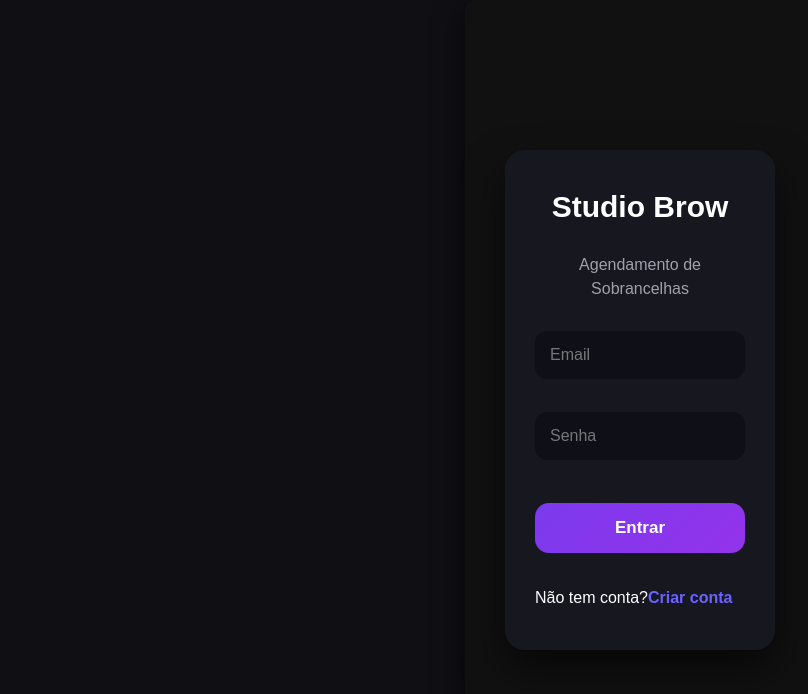
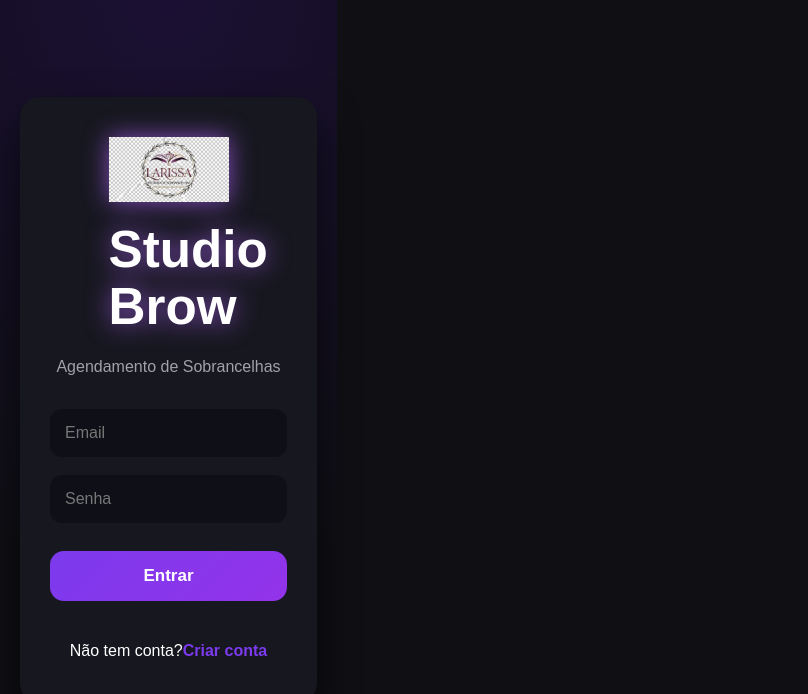
Before and after one commit to borsattivinicius1/studio-brow, a React (Vite) app in the folder frontend/estudio-sobrancelha/: page / in a window 1280 px wide. Shown: the top 694 px of the page, without its empty margins (0-808 px from the left). Built offline with nearby package versions, Linux system fonts and the light colour scheme.

Commit message:
Melhoria css

```diff
--- a/frontend/estudio-sobrancelha/src/Pages/Dashboard.jsx
+++ b/frontend/estudio-sobrancelha/src/Pages/Dashboard.jsx
@@ -75,6 +75,8 @@ export default function Dashboard(){
 
     <div className="dashboard-container">
 
+        <img src="/Logo.png" className="logo"/>
+
       <h1>Painel de Agendamentos</h1>
 
       {agendamentos.length === 0 && (
--- a/frontend/estudio-sobrancelha/src/Pages/clientes.jsx
+++ b/frontend/estudio-sobrancelha/src/Pages/clientes.jsx
@@ -88,6 +88,9 @@ export default function Clientes() {
 
   return (
     <div className="clientes-container">
+
+      <img src="/Logo.png" className="logo" />
+
       <h1 className="titulo">Agendar Horário</h1>
 
       <div className="card">
--- a/frontend/estudio-sobrancelha/src/Pages/login.jsx
+++ b/frontend/estudio-sobrancelha/src/Pages/login.jsx
@@ -53,6 +53,8 @@ export default function Login(){
 
       <div className="login-card">
 
+        <img src="/Logo.png" className="logo"/>
+
         <h1 className="logo">Studio Brow</h1>
 
         <p className="subtitle">
--- a/frontend/estudio-sobrancelha/src/styles/clientes.css
+++ b/frontend/estudio-sobrancelha/src/styles/clientes.css
@@ -210,3 +210,10 @@ select{
   cursor:not-allowed;
   border:1px solid #444;
 }
+
+.logo{
+  width:120px;
+  display:block;
+  margin:10px auto 15px auto;
+  filter: drop-shadow(0 0 12px rgba(168,85,247,0.7));
+}
--- a/frontend/estudio-sobrancelha/src/styles/dashboard.css
+++ b/frontend/estudio-sobrancelha/src/styles/dashboard.css
@@ -31,15 +31,20 @@ body{
 }
 
 .agendamento-card:hover{
-  transform:scale(1.02);
-  box-shadow:0 0 20px rgba(178,102,255,0.4);
+  transform:translateY(-3px);
+  box-shadow:0 0 25px rgba(178,102,255,0.45);
 }
 
 .info{
   display:grid;
   grid-template-columns:1fr 1fr;
   gap:10px;
-  margin-bottom:15px;
+}
+
+@media (max-width:500px){
+  .info{
+    grid-template-columns:1fr;
+  }
 }
 
 .info p{
@@ -95,3 +100,11 @@ body{
 .btn-cancelar:hover{
   background:#ff6666;
 }
+
+
+.logo{
+  width:120px;
+  display:block;
+  margin:0 auto 20px auto;
+  filter:drop-shadow(0 0 12px rgba(178,102,255,0.7));
+}
--- a/frontend/estudio-sobrancelha/src/styles/login.css
+++ b/frontend/estudio-sobrancelha/src/styles/login.css
@@ -7,12 +7,14 @@
   font-family:Arial, Helvetica, sans-serif;
 }
 
+/* BODY */
+
 body{
   background:#0f0f14;
   color:white;
 }
 
-/* CONTAINER PRINCIPAL */
+/* CONTAINER */
 
 .login-container{
   width:100%;
@@ -43,18 +45,20 @@ body{
 
   display:flex;
   flex-direction:column;
+  align-items:center;
 
   box-shadow:0 20px 40px rgba(0,0,0,0.6);
 }
 
-/* TITULO */
+/* LOGO */
 
 .logo{
-  text-align:center;
-  color:#7c3aed;
-  font-size:30px;
-  margin-bottom:8px;
+  width:120px;
+  margin-bottom:10px;
+  filter:drop-shadow(0 0 12px rgba(124,58,237,0.7));
 }
+
+/* SUBTITULO */
 
 .subtitle{
   text-align:center;
@@ -65,9 +69,10 @@ body{
 /* FORM */
 
 .login-card form{
+  width:100%;
   display:flex;
   flex-direction:column;
-  gap:18px; /* ESPAÇO ENTRE INPUTS */
+  gap:18px;
 }
 
 /* INPUT */
@@ -126,6 +131,19 @@ body{
   box-shadow:0 10px 20px rgba(124,58,237,0.4);
 }
 
+/* LINK REGISTRO */
+
+.link-register{
+  margin-top:20px;
+  text-align:center;
+}
+
+.link-register span{
+  color:#7c3aed;
+  cursor:pointer;
+  font-weight:bold;
+}
+
 /* MOBILE */
 
 @media (max-width:480px){
@@ -135,74 +153,3 @@ body{
   }
 
 }
-
-body{
-  margin:0;
-  padding:0;
-  font-family:Arial, Helvetica, sans-serif;
-  background:#000;
-  height:100vh;
-  display:flex;
-  justify-content:center;
-  align-items:center;
-}
-
-.login-container{
-  width:350px;
-  padding:40px;
-  background:#111;
-  border-radius:10px;
-  display:flex;
-  flex-direction:column;
-  align-items:center;
-  box-shadow:0 10px 30px rgba(0,0,0,0.6);
-}
-
-.login-container h1{
-  color:white;
-  margin-bottom:30px;
-}
-
-form{
-  width:100%;
-  display:flex;
-  flex-direction:column;
-}
-
-input{
-  padding:12px;
-  margin-bottom:15px;
-  border-radius:6px;
-  border:1px solid #555;
-  background:#1c1c1c;
-  color:white;
-}
-
-input::placeholder{
-  color:#aaa;
-}
-
-button{
-  padding:12px;
-  border:none;
-  border-radius:6px;
-  background:linear-gradient(90deg,#6c63ff,#7b74ff);
-  color:white;
-  font-size:16px;
-  cursor:pointer;
-}
-
-button:hover{
-  opacity:0.9;
-}
-
-.link-register{
-  margin-top:15px;
-  color:white;
-}
-
-.link-register span{
-  color:#6c63ff;
-  cursor:pointer;
-  font-weight:bold;
-}
```
